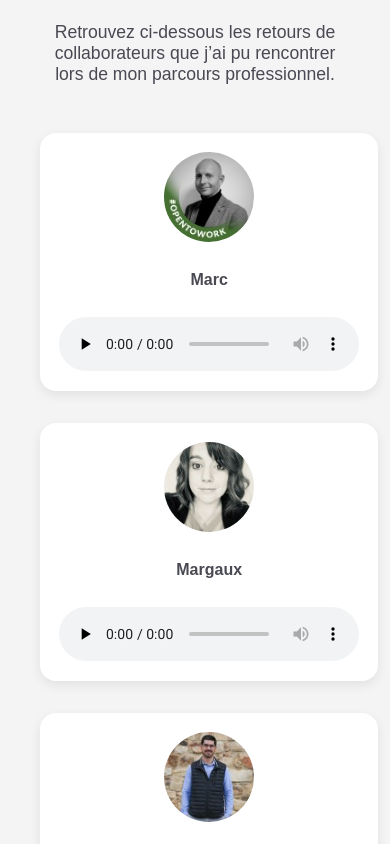
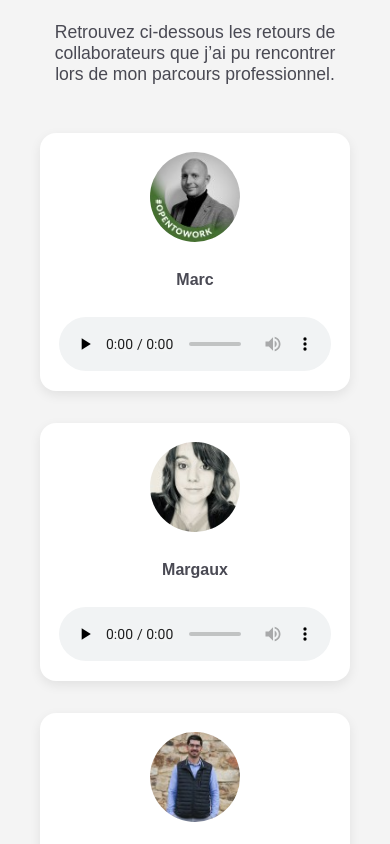
Before and after one commit to ValOnTrack/Portfolio, a React (Create React App) app: page / in a window 390 px wide. Shown: the part 2120-2964 px from the top of the page. Built offline with nearby package versions, Linux system fonts and the light colour scheme.

Commit message:
responsive support

```diff
--- a/src/components/Avis.jsx
+++ b/src/components/Avis.jsx
@@ -10,7 +10,12 @@ const Card = styled.div`
   flex-direction: column;
   align-items: center;
   gap: 0.8rem;
+
+  width: 100%;
+  min-width: 0;
+  box-sizing: border-box;
 `;
+
 
 const Avatar = styled.img`
   width: 90px;
@@ -24,13 +29,19 @@ const Name = styled.p`
   color: ${({ theme }) => theme.colors.textPrimary};
 `;
 
+const Audio = styled.audio`
+width: 100%;
+max-width: 100%;
+`;
+
 
 export default function AvisCard({ name, avatar, audioSrc }) {
   return (
     <Card>
       <Avatar src={avatar} alt={name} loading="lazy" />
       <Name>{name}</Name>
-      <audio controls src={audioSrc} preload="none" />
+      <Audio controls src={audioSrc} preload="none" />
+
     </Card>
   );
 }
--- a/src/components/Support.jsx
+++ b/src/components/Support.jsx
@@ -46,6 +46,7 @@ const Text = styled.p`
   max-width: 900px;
   margin-left: auto;
   margin-right: auto;
+  width: 100%
 `;
 
 const CardsContainer = styled.div`
@@ -61,6 +62,7 @@ const CardsContainer = styled.div`
 
   @media (max-width: 770px) {
     grid-template-columns: 1fr;
+    max-width: 400px;
   }
 `;
 
```
